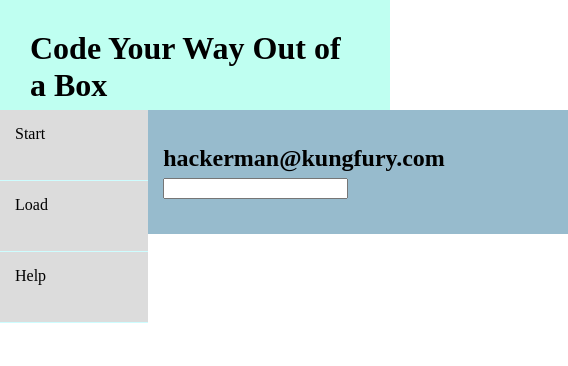
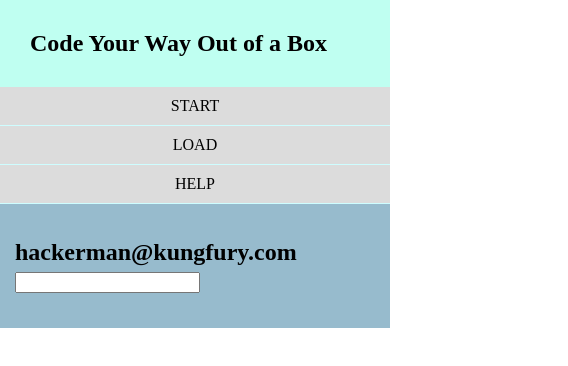
Before and after one commit to absynce/CodeYourWayOutofaPaperBox, a plain HTML site: page index.html in a window 390 px wide. Shown: the whole page, 568 px wide, since content can reach past the window. Drawn offline with Linux system fonts and the light colour scheme.

Commit message:
Added small layout w/media queries.

```diff
--- /dev/null
+++ b/css/header-small.css
@@ -0,0 +1,5 @@
+header {
+  font-size: 12px;
+  display: block;
+  width: 100%;
+}
--- a/css/header.css
+++ b/css/header.css
@@ -1,5 +1,11 @@
 header {
   background-color: #bffff1;
-  height: 50px;
+  font-size: 18px;
+}
+
+header h1 {
   padding: 30px;
+  white-space: nowrap;
+  overflow: hidden;
+  text-overflow: ellipsis;
 }
--- /dev/null
+++ b/css/main-small.css
@@ -0,0 +1,4 @@
+html, body, ul, li, h1, header {
+  margin: 0;
+  padding: 0;
+}
--- /dev/null
+++ b/css/menu-small.css
@@ -0,0 +1,10 @@
+/*nav*/
+nav.menu {
+  width: 100%;
+  display: block;
+}
+
+nav.menu ul li {
+  font-size: 16px;
+  padding: 10px;
+}
--- a/css/menu.css
+++ b/css/menu.css
@@ -1,9 +1,9 @@
 /*nav*/
 nav.menu {
   background-color: #dcdcdc;
-  /*float: left;*/
   width: 38%;
   display: inline-block;
+  text-align: center;
 }
 
 nav.menu ul {
@@ -11,8 +11,12 @@ nav.menu ul {
 }
 
 nav.menu ul li {
-  text-transform: capitalize;
+  font-size: 18px;
+  text-transform: uppercase;
   border-bottom: 1px solid #cefdff;
   padding: 15px;
-  height: 40px;
 }
+
+nav.menu ul li span {
+  vertical-align: middle;
+}
--- /dev/null
+++ b/css/terminal-small.css
@@ -0,0 +1,5 @@
+/*terminal*/
+div.terminal {
+  display: block;
+  width: 100%;
+}
--- a/css/terminal.css
+++ b/css/terminal.css
@@ -1,9 +1,11 @@
 /*terminal*/
 div.terminal {
   background-color: #97bbcd;
-  /*margin-left: 230px;*/
   display: inline-block;
+  position: absolute;
+  width: 62%;
+}
+
+.terminal-view {
   padding: 15px;
-  position: absolute;
-  width: 100%;
 }
--- a/index.html
+++ b/index.html
@@ -10,6 +10,10 @@
     <link rel="stylesheet" href="css/header.css">
     <link rel="stylesheet" href="css/menu.css">
     <link rel="stylesheet" href="css/terminal.css">
+    <link rel="stylesheet" media="(max-width: 440px)" href="css/main-small.css" />
+    <link rel="stylesheet" media="(max-width: 440px)" href="css/header-small.css" />
+    <link rel="stylesheet" media="(max-width: 440px)" href="css/menu-small.css" />
+    <link rel="stylesheet" media="(max-width: 440px)" href="css/terminal-small.css" />
   </head>
   <body>
     <header>
@@ -27,9 +31,11 @@
       </ul>
     </nav>
     <div class="terminal">
-      <div class="input">
-        <h2 class="prompt-title">hackerman@kungfury.com
-        <input type="text" />
+      <div class="terminal-view">
+        <div class="input">
+          <h2 class="prompt-title">hackerman@kungfury.com
+          <input type="text" />
+        </div>
       </div>
     </div>
   </body>
```
